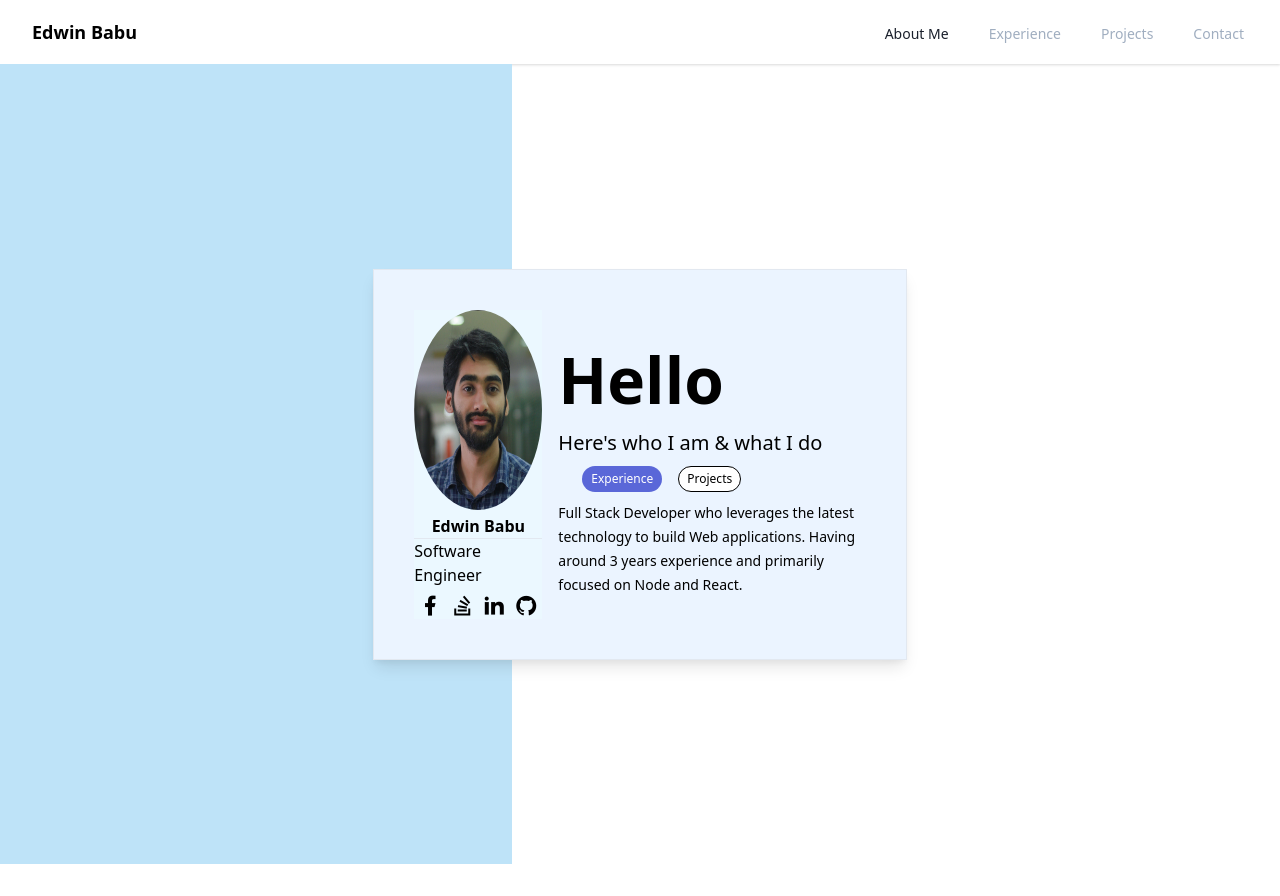
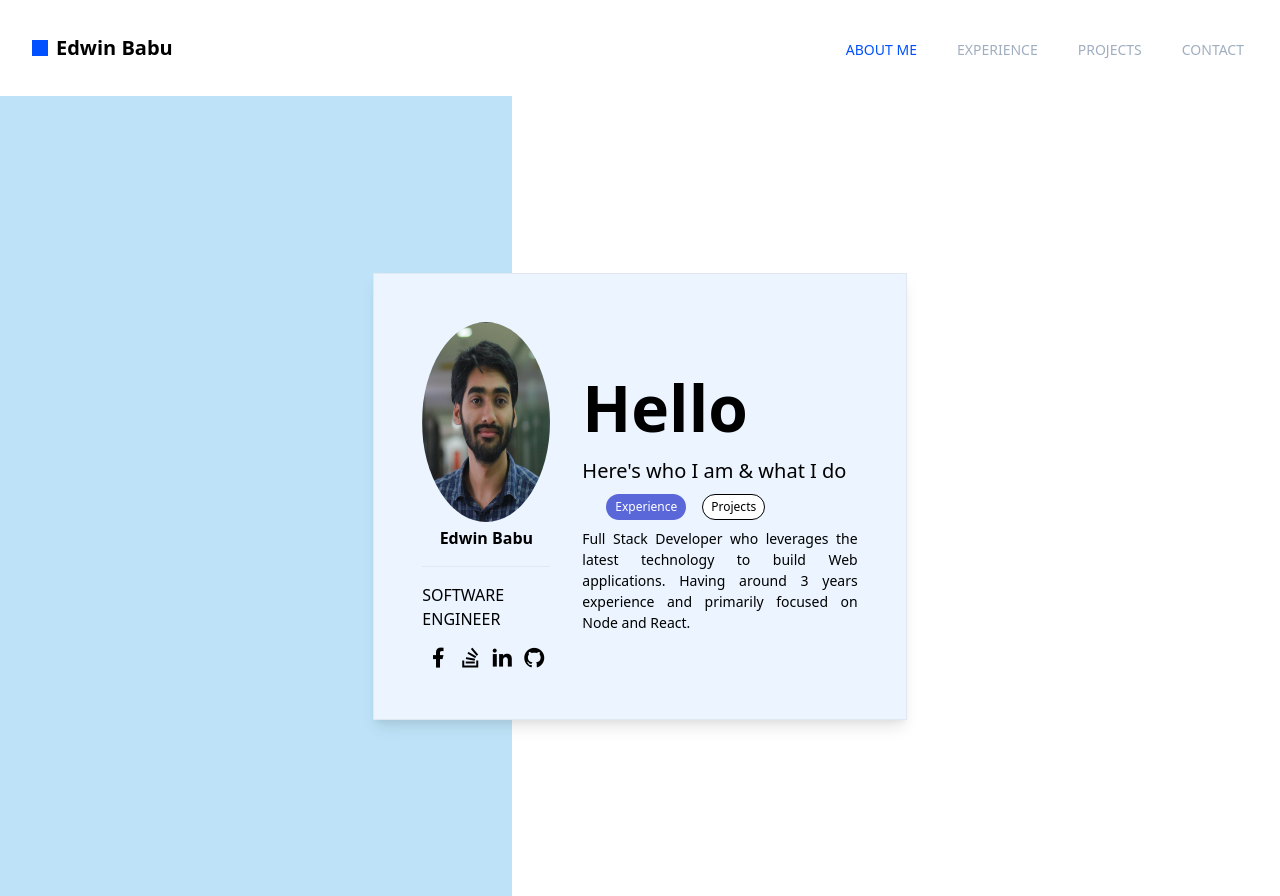
Before and after one commit to edwinbbu/edwinbbu.github.io, a React (Create React App) app: page / in a window 1280 px wide. Before the commit the page ends 864 px from the top, so only its background shows below. Built offline with nearby package versions, Linux system fonts and the light colour scheme.

Commit message:
padding improvements

```diff
--- a/src/assets/styles/index.css
+++ b/src/assets/styles/index.css
@@ -1,3 +1,11 @@
 .rounded-xl {
   border-radius: 2rem;
 }
+
+.text-primary {
+  color: #0050ff;
+}
+
+.bg-primary {
+  background-color: #0050ff;
+}
--- a/src/components/Home.js
+++ b/src/components/Home.js
@@ -5,9 +5,9 @@ export default function Home() {
     <>
       <div className="h-screen w-2/5 bg-blue-200 relative">
         <div className="h-screen w-screen flex flex-row justify-center items-center absolute left-0 top-0">
-          <div class="bg-indigo-100 border shadow-lg p-10 w-5/12 h-auto">
-            <div class="flex flex-row justify-center items-center">
-              <div className="flex flex-col bg-blue-100">
+          <div className="bg-indigo-100 border shadow-lg p-12 w-5/12 h-auto">
+            <div className="flex flex-row justify-center items-center">
+              <div className="flex flex-col">
                 <img
                   src="edwin.png"
                   alt="Edwin Babu"
@@ -18,41 +18,43 @@ export default function Home() {
                     marginBottom: 4
                   }}
                 />
-                <h2 className="flex justify-center font-bold">Edwin Babu</h2>
+                <h2 className="flex justify-center font-bold mb-4">
+                  Edwin Babu
+                </h2>
                 <hr />
-                <p className="flex justify-center mb-2">Software Engineer</p>
+                <p className="flex justify-center my-4">SOFTWARE ENGINEER</p>
                 <div className="flex flex-row justify-center">
                   <a
                     target="_blank"
                     href="https://www.facebook.com/edwin.babu.188"
                     className="px-1"
                   >
-                    <i class="ri-facebook-fill ri-xl"></i>
+                    <i className="ri-facebook-fill ri-xl"></i>
                   </a>
                   <a
                     target="_blank"
                     href="https://stackoverflow.com/users/6679159/edwin-babu?tab=profile"
                     className="px-1"
                   >
-                    <i class="ri-stack-overflow-line ri-xl"></i>
+                    <i className="ri-stack-overflow-line ri-xl"></i>
                   </a>
                   <a
                     target="_blank"
                     href="https://www.linkedin.com/in/edwin-babu-59a62214b"
                     className="px-1"
                   >
-                    <i class="ri-linkedin-fill ri-xl"></i>
+                    <i className="ri-linkedin-fill ri-xl"></i>
                   </a>
                   <a
                     target="_blank"
                     href="https://github.com/edwinbbu"
                     className="px-1"
                   >
-                    <i class="ri-github-fill ri-xl"></i>
+                    <i className="ri-github-fill ri-xl"></i>
                   </a>
                 </div>
               </div>
-              <div className="max-w-sm ml-4">
+              <div className="max-w-sm ml-8">
                 <h1 className="text-6xl font-bold">Hello</h1>
                 <h2 className="text-xl mb-2">Here's who I am & what I do</h2>
                 <div className="flex flex-row justify-start mb-2 ml-6">
@@ -63,11 +65,11 @@ export default function Home() {
                     Projects
                   </button>
                 </div>
-                <p1 className="text-sm text-justify">
+                <p className="text-sm text-justify">
                   Full Stack Developer who leverages the latest technology to
                   build Web applications. Having around 3 years experience and
                   primarily focused on Node and React.
-                </p1>
+                </p>
               </div>
             </div>
           </div>
--- a/src/components/NavBar.js
+++ b/src/components/NavBar.js
@@ -2,42 +2,43 @@ import React from "react";
 import { Link } from "react-router-dom";
 export default function Navbar() {
   return (
-    <nav className="bg-white shadow">
+    <div className="bg-white">
       <div className="max-w-7xl mx-auto px-4 sm:px-6 lg:px-8">
-        <div className="flex justify-between h-16">
+        <div className="flex justify-between h-24">
           <div className="contents fixed">
-            <div className="flex items-center">
-              <p className="text-lg font-bold">Edwin Babu</p>
+            <div className="flex flex-row items-center">
+              <div className="h-4 w-4 bg-primary mr-2"></div>
+              <h2 className="text-xl font-bold">Edwin Babu</h2>
             </div>
             <div className="flex justify-end sm:ml-6 sm:flex">
               <Link
                 to="/"
-                className="inline-flex items-center px-1 pt-1 text-sm font-medium leading-5 text-gray-900 focus:outline-none transition duration-150 ease-in-out"
+                className="inline-flex items-center px-1 pt-1 text-sm font-medium leading-5 text-primary focus:outline-none transition duration-150 ease-in-out"
               >
-                About Me
+                ABOUT ME
               </Link>
               <Link
                 to="/experience"
                 className="ml-8 inline-flex items-center px-1 pt-1 text-sm font-medium leading-5 text-gray-500 hover:text-gray-700 focus:outline-none focus:text-gray-700 transition duration-150 ease-in-out"
               >
-                Experience
+                EXPERIENCE
               </Link>
               <Link
                 to="/"
                 className="ml-8 inline-flex items-center px-1 pt-1 text-sm font-medium leading-5 text-gray-500 hover:text-gray-700 focus:outline-none focus:text-gray-700 transition duration-150 ease-in-out"
               >
-                Projects
+                PROJECTS
               </Link>
               <Link
                 to="/"
                 className="ml-8 inline-flex items-center px-1 pt-1 text-sm font-medium leading-5 text-gray-500 hover:text-gray-700 focus:outline-none focus:text-gray-700 transition duration-150 ease-in-out"
               >
-                Contact
+                CONTACT
               </Link>
             </div>
           </div>
         </div>
       </div>
-    </nav>
+    </div>
   );
 }
```
